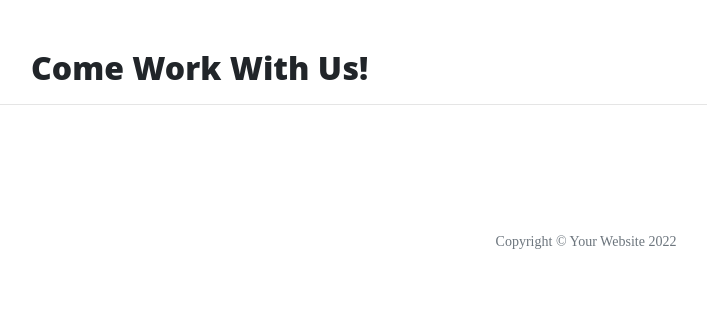
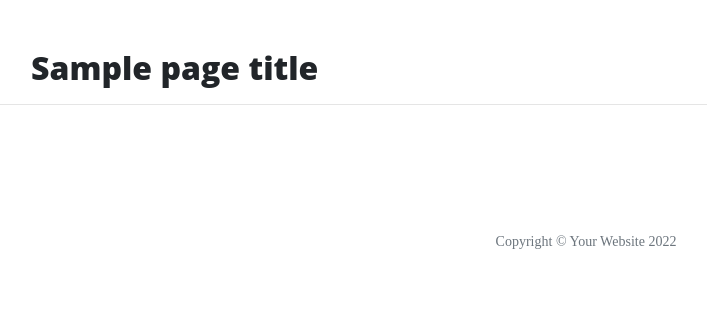
Before and after one commit to marinamarshall/thorin-flask-application, a Flask app: template templates/careers.html in a window 1280 px wide. Shown: the part 629-946 px from the top of the page, without its empty margins (54-761 px from the left). Run offline with Flask 2, Linux system fonts and the light colour scheme; the template is opened without the code that fills it: most values are stand-ins (such as "Sample title", 1, 10 or a date in 2020); some libraries are stand-ins or nearby versions.

Commit message:
Passing Data From A View To A Template

```diff
--- a/run.py
+++ b/run.py
@@ -18,7 +18,7 @@ def about():
     """
     about function
     """
-    return render_template("about.html")
+    return render_template("about.html", page_title="About")
 
 
 @app.route("/contact")
@@ -26,7 +26,7 @@ def contact():
     """
     contact function
     """
-    return render_template("contact.html")
+    return render_template("contact.html", page_title="Contact")
 
 
 @app.route("/careers")
@@ -34,7 +34,7 @@ def careers():
     """
     careers function
     """
-    return render_template("careers.html")
+    return render_template("careers.html", page_title="Careers")
 
 
 if __name__ == "__main__":
--- a/templates/about.html
+++ b/templates/about.html
@@ -1,7 +1,7 @@
 {% extends "base.html" %}
 {% block content %}
    <h2>
-        About Page
+        {{ page_title }}
    </h2>
    <p>
       The formation of the group grew out of a meeting Gandalf had with Thorin in Bree which kindled Thorin's interest
--- a/templates/careers.html
+++ b/templates/careers.html
@@ -1,6 +1,6 @@
 {% extends "base.html" %}
 {% block content %}
    <h2>
-        Come Work With Us!
+      {{ page_title }}
    </h2>
 {% endblock %}
--- a/templates/contact.html
+++ b/templates/contact.html
@@ -1,6 +1,6 @@
 {% extends "base.html" %}
 {% block content %}
    <h2>
-        Contact Us
+      {{ page_title }}
    </h2>
 {% endblock %}
```
